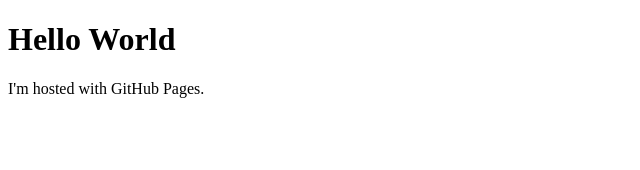
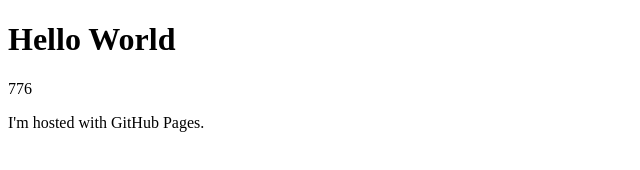
Before and after one commit to undivido/undivido.github.io, a plain HTML site: page index.html in a window 1280 px wide. Shown: the whole page, without its empty margins (0-640 px from the left). Drawn offline with Linux system fonts and the light colour scheme.

Commit message:
Update index.html

```diff
--- a/index.html
+++ b/index.html
@@ -2,6 +2,7 @@
 <html>
 <body>
 <h1>Hello World</h1>
+  <script>document.write("776")</script>
 <p>I'm hosted with GitHub Pages.</p>
 </body>
 </html>
```
